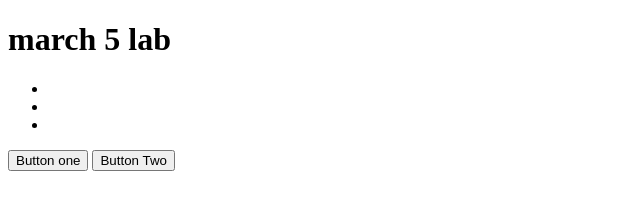
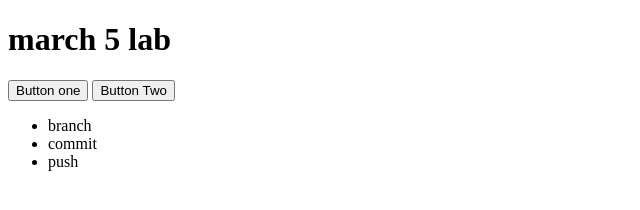
Before and after one commit to IsabellaSAENZ/march-5-lab, a plain HTML site: page index.html in a window 1280 px wide. Both pictures are taken after a click on the button "Button Two". Shown: the whole page, without its empty margins (0-640 px from the left). Drawn offline with Linux system fonts and the light colour scheme.

Commit message:
event listener
added content to the second button in an unordered list with terms learned

```diff
--- a/index.html
+++ b/index.html
@@ -10,13 +10,11 @@
 
 <body>
   <h1 id="title">march 5 lab</h1>
-  <ul>
-    <li></li>
-    <li></li>
-    <li></li>
-  </ul>
+
   <button type="button" onclick="myFunction()">Button one</button>
-  <button>Button Two</button>
+  <button id="btn-2">Button Two</button>
+  <ul id="btn-2-list"></ul>
+
   <script src="script.js"></script>
 </body>
 
--- a/script.js
+++ b/script.js
@@ -1,3 +1,19 @@
 function myFunction(){
  document.getElementById("title").style.textTransform = "uppercase";
 }
+
+let button = document.getElementById("btn-2");
+console.log(button);
+let termUl = document.getElementById("btn-2-list");
+
+let terms = ["branch", "commit", "push"];
+
+button.addEventListener("click", (e) => {
+  console.log("e: ", e);
+  for (let i = 0; i < terms.length; i++){
+    let currentLi = document.createElement("li");
+    currentLi.textContent = terms[i];
+    console.log(currentLi);
+    termUl.appendChild(currentLi);
+  }
+})
```
